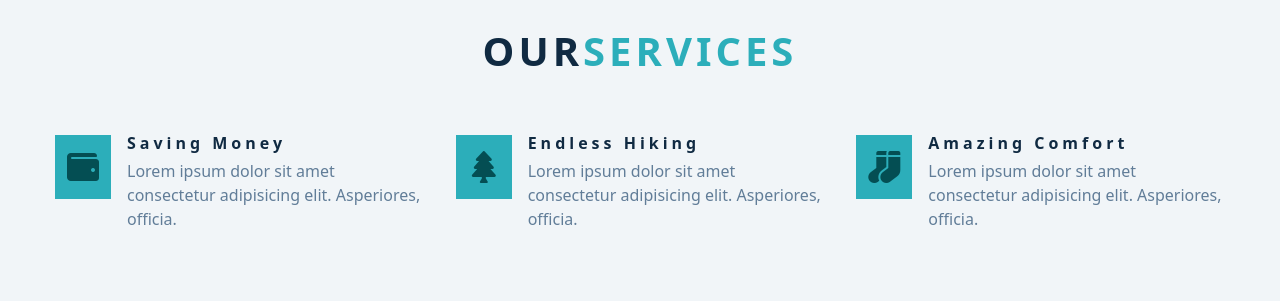
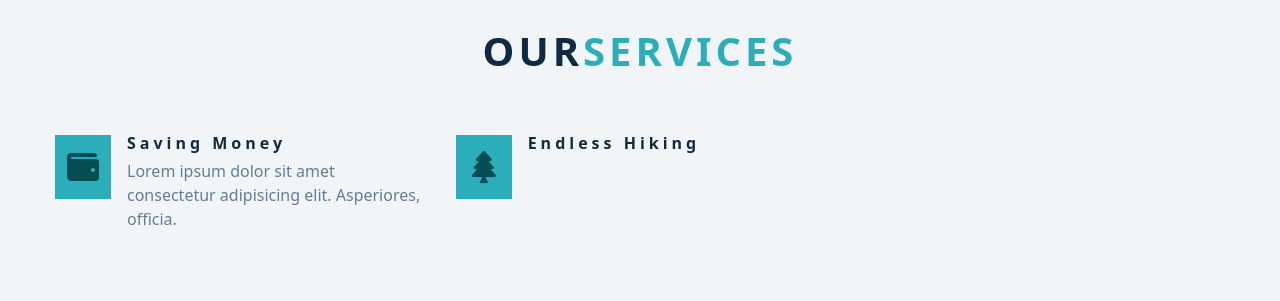
Before and after one commit to Jonny12341234641/backroads-app, a React (Create React App) app: page / in a window 1280 px wide. Shown: the part 1540-1841 px from the top of the page. Built offline with nearby package versions, Linux system fonts and the light colour scheme.

Commit message:
feat: Import services data and update Services component to render dynamic service items

```diff
--- a/src/components/Services.js
+++ b/src/components/Services.js
@@ -1,4 +1,5 @@
 import Title from "./Title"
+import { services } from "../data"
 
 const Services = () => {
     return (
@@ -6,38 +7,20 @@
             <Title title="our" subTitle="services" />
 
             <div className="section-center services-center">
-                <article className="service">
-                    <span className="service-icon"><i className="fas fa-wallet fa-fw"></i></span>
+                {services.map((service) => {
+                    const {id, icon, title, text} = service;
+                    return (
+                <article className="service" key={id}>
+                    <span className="service-icon"><i className={icon}></i></span>
                     <div className="service-info">
-                        <h4 className="service-title">saving money</h4>
+                        <h4 className="service-title">{title}</h4>
                         <p className="service-text">
-                            Lorem ipsum dolor sit amet consectetur adipisicing elit.
-                            Asperiores, officia.
+                            {text}
                         </p>
                     </div>
                 </article>
-
-                <article className="service">
-                    <span className="service-icon"><i className="fas fa-tree fa-fw"></i></span>
-                    <div className="service-info">
-                        <h4 className="service-title">endless hiking</h4>
-                        <p className="service-text">
-                            Lorem ipsum dolor sit amet consectetur adipisicing elit.
-                            Asperiores, officia.
-                        </p>
-                    </div>
-                </article>
-
-                <article className="service">
-                    <span className="service-icon"><i className="fas fa-socks fa-fw"></i></span>
-                    <div className="service-info">
-                        <h4 className="service-title">amazing comfort</h4>
-                        <p className="service-text">
-                            Lorem ipsum dolor sit amet consectetur adipisicing elit.
-                            Asperiores, officia.
-                        </p>
-                    </div>
-                </article>
+                    )
+                })}
             </div>
         </section>
     )
--- a/src/data.js
+++ b/src/data.js
@@ -10,3 +10,18 @@
     { id: 2, href: "https://www.twitter.com", icon: "fab fa-twitter" },
     { id: 3, href: "https://www.squarespace.com", icon: "fab fa-squarespace" },
 ]
+
+export const services = [
+    {
+        id: 1,
+        icon: "fas fa-wallet fa-fw",
+        title: "saving money",
+        text: "Lorem ipsum dolor sit amet consectetur adipisicing elit. Asperiores, officia."
+    },
+    {
+        id: 2,
+        icon: "fas fa-tree fa-fw",
+        title: "endless hiking",
+        text: ""
+    }
+]
```
